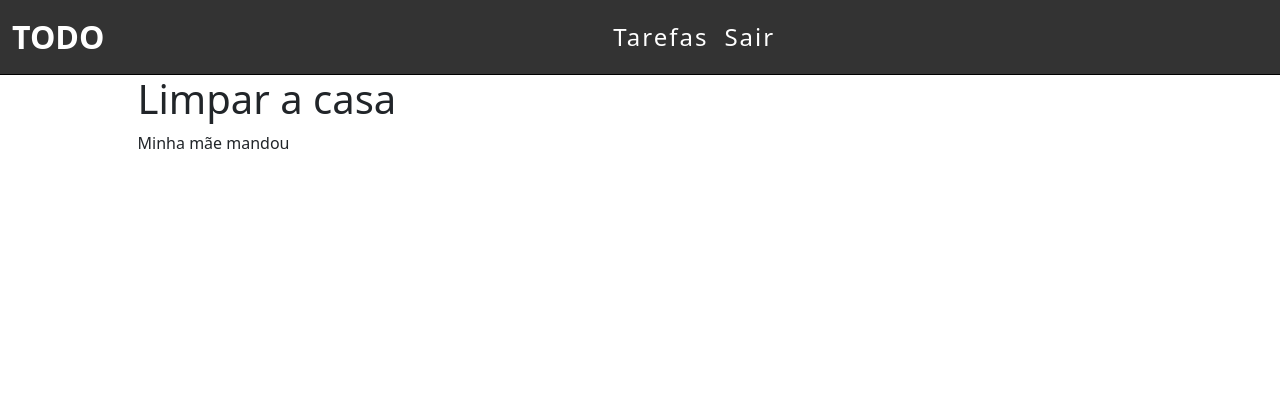
After one commit to pedrohsantanaa/Django_Aula_Senac, a Django app: page /tarefa/1 in a window 1280 px wide. The commit adds this page. Shown: the top 420 px of the page. Run offline with Django 5.2, Linux system fonts and the light colour scheme; data comes from the database, SQL or seed files in the repository.

Commit message:
Versão 5

```diff
--- a/tarefas/urls.py
+++ b/tarefas/urls.py
@@ -3,5 +3,6 @@ from . import views
 
 urlpatterns = [
     path('', views.listaTarefa, name='lista-tarefa'),
+    path('tarefa/<int:id>', views.tarefaView, name='tarefa-view')
 
 ]
--- a/tarefas/views.py
+++ b/tarefas/views.py
@@ -1,6 +1,12 @@
-from django.shortcuts import render
+from django.shortcuts import render, get_object_or_404
+from .models import Tarefas
 
 # Create your views here.
 
 def listaTarefa(request):
-    return render(request, 'tarefas/list.html')
+    tarefas_list = Tarefas.objects.all().order_by('-created_at')
+    return render(request, 'tarefas/list.html', {'tarefas':tarefas_list})
+
+def tarefaView(request, id):
+    tarefa = get_object_or_404(Tarefas, pk=id)
+    return render(request, 'tarefas/tarefa.html', {'tarefa':tarefa})
--- a/templates/base.html
+++ b/templates/base.html
@@ -15,7 +15,7 @@
     <header>
         <nav class="navbar navbar-expand-sm navbar-dark bg-dark">
             <div class="container-fluid">
-                <a class="navbar-brand" href="javascript:void(0)">TODO</a>
+                <a class="navbar-brand" href="/">TODO</a>
                 <button class="navbar-toggler" type="button" data-bs-toggle="collapse" data-bs-target="#mynavbar">
                     <span class="navbar-toggler-icon"></span>
                 </button>
--- a/templates/tarefas/list.html
+++ b/templates/tarefas/list.html
@@ -31,16 +31,17 @@
     </div>
 
 
+    {% for tarefa in tarefas %}
     <div class="row item">
         <div class="col-sm-10">
-            <span><a class="link" href="">Limpar a Casa</a></span>
+            <span><a class="link" href="/tarefa/{{tarefa.id}}">{{tarefa.titulo}}</a></span>
         </div>
         <div class="col-sm-2 icones">
             <a href=""><span><i class="fa fa-edit"></i></span></a>
             <a href="" class="delete-btn"><span><i class="fa fa-trash"></i></span></a>
         </div>
     </div>
-
+    {% endfor%}
 
 
 </div>
--- /dev/null
+++ b/templates/tarefas/tarefa.html
@@ -0,0 +1,15 @@
+{% extends 'base.html' %}
+
+{% block title %} Descrição{% endblock%}
+
+
+{% block content %}
+<div class="list-div">
+    <h1>{{tarefa.titulo}}</h1>
+    <p>{{tarefa.descricao}}</p>
+
+
+</div>
+
+
+{% endblock%}
```
